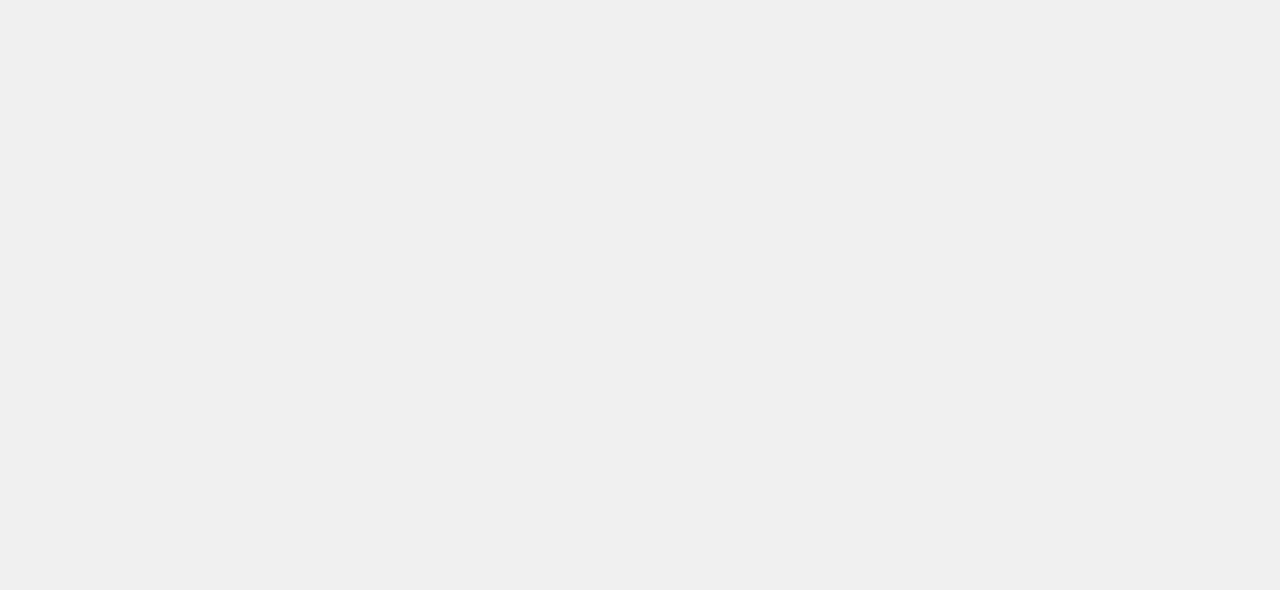
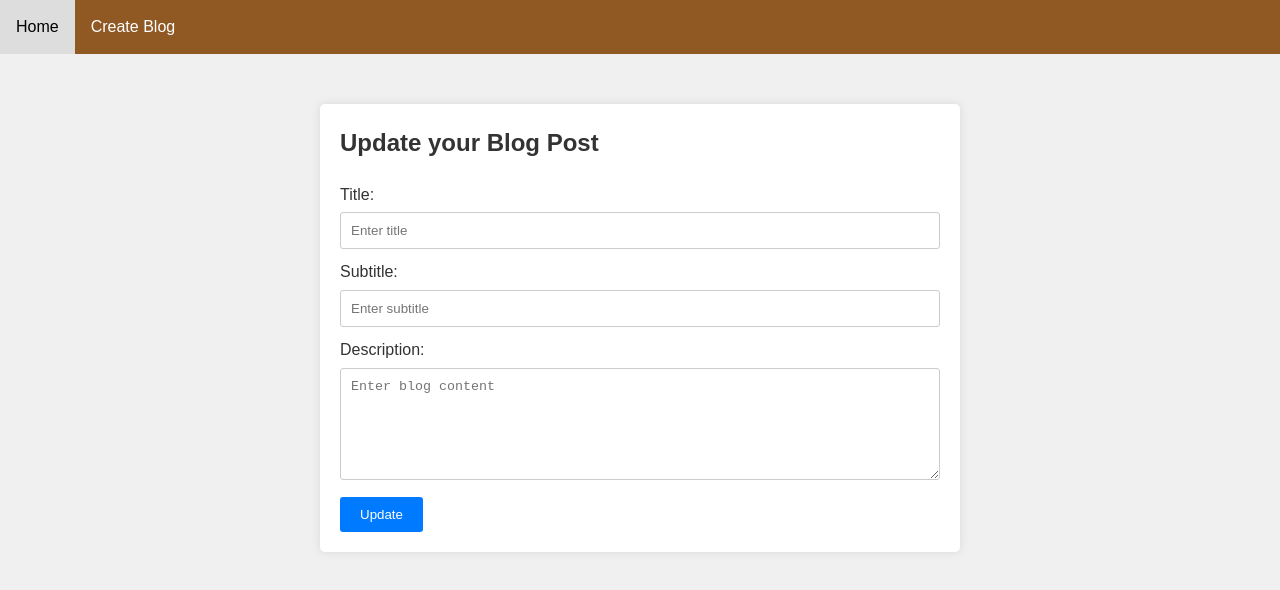
Before and after one commit to bijaybikram/reactforcms, a React (Vite) app: page /updateBlog/1 in a window 1280 px wide. Before the commit this address had no page. Shown: the top 590 px of the page. Built offline with nearby package versions, Linux system fonts and the light colour scheme; no server answers.

Commit message:
updation to blog implemented succesfully

```diff
--- a/src/App.jsx
+++ b/src/App.jsx
@@ -15,7 +15,7 @@ function App() {
     <Route path='/' element={<Home/>}/>
     <Route path='/createBlog' element={<CreateBlog/>}/>
     <Route path='/singleBlog/:id' element={<SingleBlog/>}/>
-    <Route path='/update' element={<UpdateBlog/>}/>
+    <Route path='/updateBlog/:id' element={<UpdateBlog/>}/>
    </Routes>
    </BrowserRouter>
   )
--- a/src/pages/SingleBlog/SingleBlog.jsx
+++ b/src/pages/SingleBlog/SingleBlog.jsx
@@ -1,7 +1,8 @@
 import axios from 'axios'
 import React, { useEffect, useState } from 'react'
-import { useNavigate, useParams } from 'react-router-dom'
+import { Link, useNavigate, useParams } from 'react-router-dom'
 import Button from '../../components/Button/Button'
+import Navbar from '../../components/Navbar/Navbar'
 
 const SingleBlog = () => {
   const navigate = useNavigate()
@@ -37,12 +38,15 @@ const SingleBlog = () => {
 
   return (
     <>
-      <div className="card" key={blog._id}>
+    <Navbar/>
+      <div className="card">
           <div className="card-content">
             <h2 className="card-title" >{blog.title}</h2>
             <h5 className="card-subtitle" >{blog.subTitle}</h5>
             <p className="card-description">{blog.description}</p>
             <Button onClick = {deleteBlog} name="Delete"/>
+            {/* <Button navigate = {`/updateBlog/${blog.id}`} name="Delete"/> */}
+            <Link to={`/updateBlog/${blog._id}`}>Update</Link>
           </div>
         </div>
     </>
--- a/src/pages/UpdateBlog/UpdateBlog.css
+++ b/src/pages/UpdateBlog/UpdateBlog.css
@@ -0,0 +1,40 @@
+form {
+    max-width: 600px;
+    margin: 50px auto;
+    background-color: #fff;
+    padding: 20px;
+    border-radius: 5px;
+    box-shadow: 0 0 10px rgba(0, 0, 0, 0.1);
+  }
+
+  h2 {
+    margin-top: 0;
+  }
+
+  label {
+    display: block;
+    margin-bottom: 5px;
+  }
+
+  input[type="text"],
+  textarea {
+    width: 100%;
+    padding: 10px;
+    margin-bottom: 10px;
+    border: 1px solid #ccc;
+    border-radius: 3px;
+    box-sizing: border-box;
+  }
+
+  input[type="submit"] {
+    background-color: #007bff;
+    color: #fff;
+    border: none;
+    padding: 10px 20px;
+    border-radius: 3px;
+    cursor: pointer;
+  }
+
+  input[type="submit"]:hover {
+    background-color: #0056b3;
+  }
--- a/src/pages/UpdateBlog/UpdateBlog.jsx
+++ b/src/pages/UpdateBlog/UpdateBlog.jsx
@@ -1,8 +1,67 @@
-import React from 'react'
+import axios from 'axios'
+import React, { useEffect, useState } from 'react'
+import { useNavigate, useParams } from 'react-router-dom'
+import './UpdateBlog.css'
+import Navbar from '../../components/Navbar/Navbar'
 
 const UpdateBlog = () => {
+  const {id} = useParams()
+  const navigate = useNavigate()
+  const [blog, setBlog] = useState({})
+  const handleChange = (e) => {
+    // console.log(e.target.value, e.target.name)
+    const {name, value} = e.target
+    setBlog({
+      ...blog,
+      [name]: value
+    })
+  }
+
+  // fetching the blog information
+  const fetchBlog =  async () => {
+    const response = await axios.get('http://localhost:3000/blogs/'+ id)
+    if(response.status == 200){
+      setBlog(response.data.data)
+    }else{
+      alert("Something went wrong!")
+    }
+  }
+
+  // updating the blog information
+  const updateBlog = async(e) => {
+    e.preventDefault()
+    const response = await axios.patch('http://localhost:3000/blogs/'+ id, blog)
+    if(response.status == 200) {
+      navigate('/singleBlog/'+ id)
+    }
+
+  }
+  const keysToIgnore = ["createdAt", "updatedAt"]
+  keysToIgnore.forEach((key) => {
+    delete blog[key]
+  });
+
+  useEffect(() => {
+    fetchBlog()
+    // updateBlog()
+  }, [])
+
   return (
-    <div>UpdateBlog</div>
+    <div>
+      <Navbar/>
+      <form onSubmit={updateBlog}>
+        <h2>Update your Blog Post</h2>
+        <label htmlFor="title">Title:</label>
+        <input type="text" id="title" name="title" onChange={handleChange} placeholder="Enter title" value={blog.title} />
+        <label htmlFor="subTitle">Subtitle:</label>
+        <input type="text" id="sub-title" name="subTitle" onChange={handleChange} placeholder="Enter subtitle" value={blog.subTitle} />
+
+        <label htmlFor="description">Description:</label>
+        <textarea id="content" name="description" onChange={handleChange} placeholder="Enter blog content" rows="6" value={blog.description}></textarea>
+
+        <input type="submit" value="Update"/>
+      </form>
+    </div>
   )
 }
 
```
